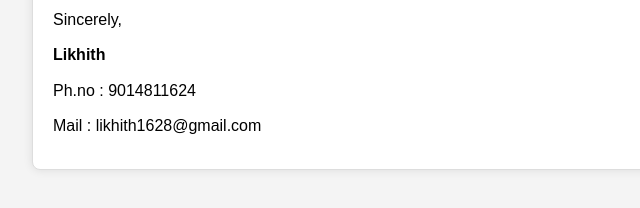
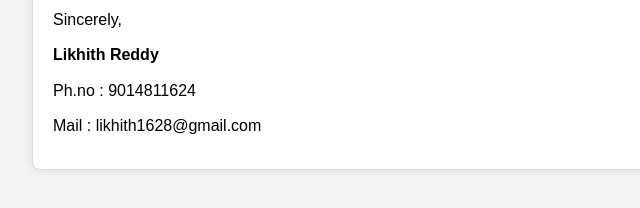
Before and after one commit to Likhith1402/Leave, a plain HTML site: page index.html in a window 1280 px wide. Shown: the part 582-790 px from the top of the page, 287-927 px from the left. Drawn offline with Linux system fonts and the light colour scheme.

Commit message:
Update index.html

```diff
--- a/index.html
+++ b/index.html
@@ -28,7 +28,7 @@
             <p>Thank you for considering my request. I look forward to your approval.</p>
 
             <p>Sincerely,</p>
-            <p><strong>Likhith</strong></p>
+            <p><strong>Likhith Reddy</strong></p>
 
             <p>Ph.no : 9014811624</p>
             <p>Mail : likhith1628@gmail.com</p>
```
